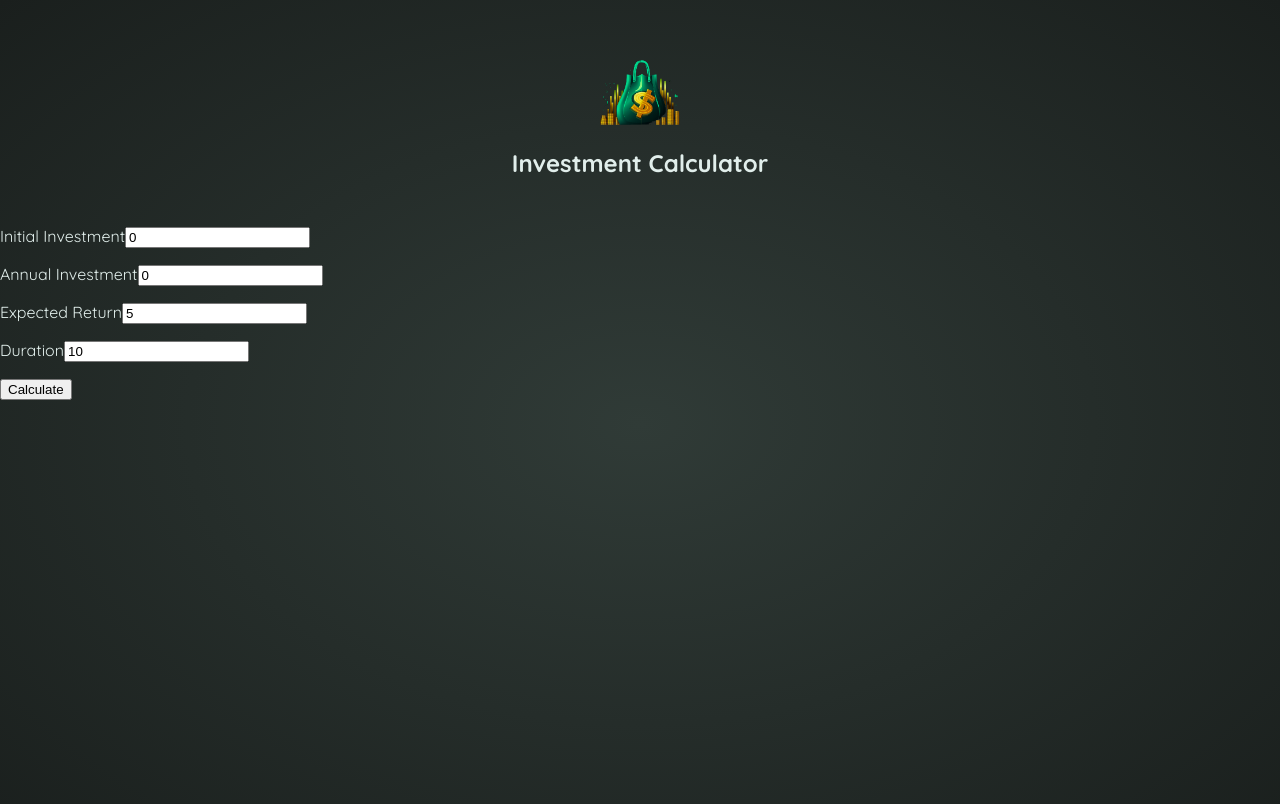
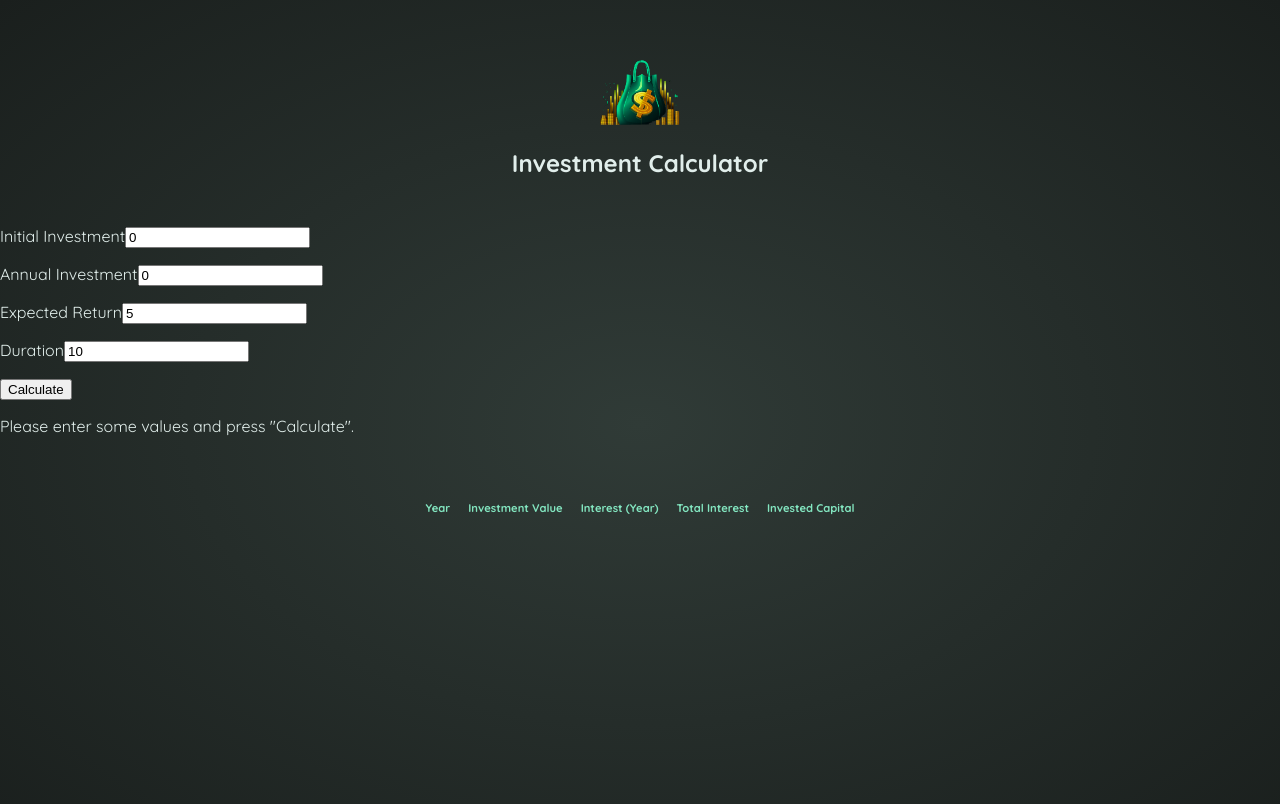
Before and after one commit to Pawelv9/Investment-calculator, an Angular app: page / in a window 1280 px wide. Shown: the top 804 px of the page. Built offline with nearby package versions, Linux system fonts and the light colour scheme.

Commit message:
passing data from parent to child with Inputs

```diff
--- a/src/app/app.html
+++ b/src/app/app.html
@@ -1,2 +1,3 @@
 <app-header />
 <app-user-input (calculate)="onCalculateInvestmentResults($event)"/>
+<app-investment-results [results]="resultsData"/>
--- a/src/app/app.ts
+++ b/src/app/app.ts
@@ -2,19 +2,30 @@ import { Component, signal } from '@angular/core';
 import { Header } from './header/header';
 import { UserInput } from './user-input/user-input';
 import type { InvestmentInput } from './investment-input.model';
+import { InvestmentResults } from './investment-results/investment-results';
 
 @Component({
   selector: 'app-root',
   standalone: true,
   imports: [
     Header,
-    UserInput
+    UserInput,
+    InvestmentResults
   ],
   templateUrl: './app.html',
   styleUrl: './app.css'
 })
 export class App {
   protected readonly title = signal('investment-calculator');
+
+  resultsData?: {
+    year: number,
+    interest: number,
+    valueEndOfYear: number,
+    annualInvestment: number,
+    totalInterest: number,
+    totalAmountInvested: number,
+  }[]
 
   onCalculateInvestmentResults(data: InvestmentInput) {
       const {initialInvestment, duration, expectedReturn, annualInvestment} = data;
@@ -37,7 +48,6 @@ export class App {
         });
     }
 
-    // return annualData;
-  console.log(annualData);
+    this.resultsData = annualData;
   }
 }
--- /dev/null
+++ b/src/app/investment-results/investment-results.html
@@ -0,0 +1,15 @@
+<p>Please enter some values and press "Calculate".</p>
+<table>
+  <thead>
+    <tr>
+      <th>Year</th>
+      <th>Investment Value</th>
+      <th>Interest (Year)</th>
+      <th>Total Interest</th>
+      <th>Invested Capital</th>
+    </tr>
+  </thead>
+  <tbody>
+
+  </tbody>
+</table>
--- /dev/null
+++ b/src/app/investment-results/investment-results.ts
@@ -0,0 +1,19 @@
+import { Component, Input } from '@angular/core';
+
+@Component({
+  selector: 'app-investment-results',
+  standalone: true,
+  imports: [],
+  templateUrl: './investment-results.html',
+  styleUrl: './investment-results.css',
+})
+export class InvestmentResults {
+  @Input()  results?: {
+    year: number,
+    interest: number,
+    valueEndOfYear: number,
+    annualInvestment: number,
+    totalInterest: number,
+    totalAmountInvested: number,
+  }[];
+}
```
Also changed, not shown: src/app/investment-results/investment-results.css (renamed from src/investment-results.css). Lines whose indentation alone changed are shown as unchanged.
